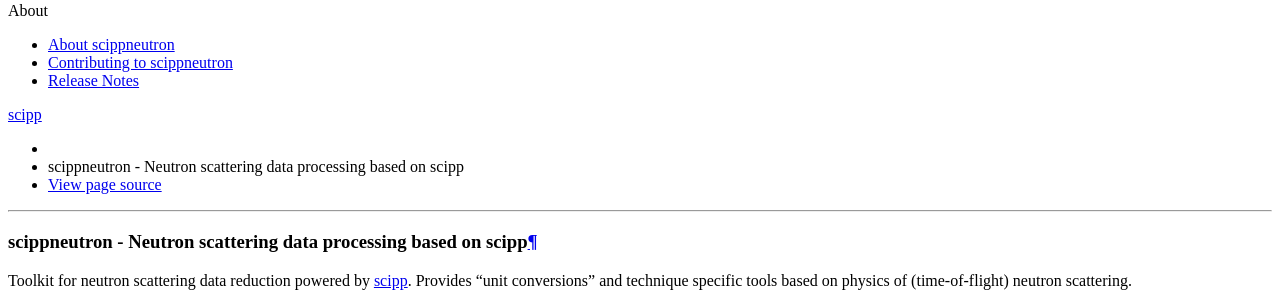
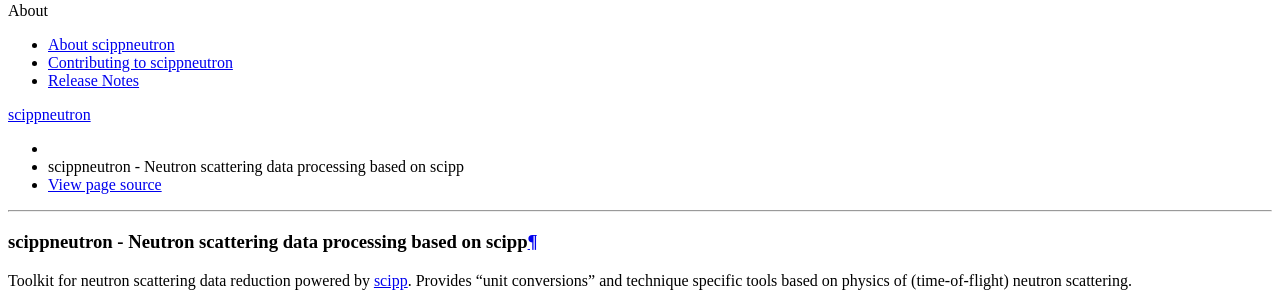
Before and after one commit to scipp/scippneutron, a Sphinx documentation site: the page built from docs/index.rst, in a window 1280 px wide. Shown: the part 490-790 px from the top of the page. Built offline with Sphinx 7.4.7 and the Read the Docs theme 2.0.0, drawn with Linux system fonts in a browser that asks for light colours.

Commit message:
Fix conf.py

```diff
--- a/docs/conf.py
+++ b/docs/conf.py
@@ -25,7 +25,7 @@
 import os
 
 html_show_sourcelink = True
-nbsphinx_prolog = """`Download this Jupyter notebook <https://raw.githubusercontent.com/scipp/scipp/master/docs/{{ env.doc2path(env.docname, base=None) }}>`_
+nbsphinx_prolog = """`Download this Jupyter notebook <https://raw.githubusercontent.com/scipp/scippneutron/main/docs/{{ env.doc2path(env.docname, base=None) }}>`_
 
 ----
 """  # noqa: E501
@@ -70,7 +70,7 @@
 master_doc = 'index'
 
 # General information about the project.
-project = u'scipp'
+project = u'scippneutron'
 copyright = u'2021 Scipp contributors'
 author = u'Scipp contributors'
 
```
